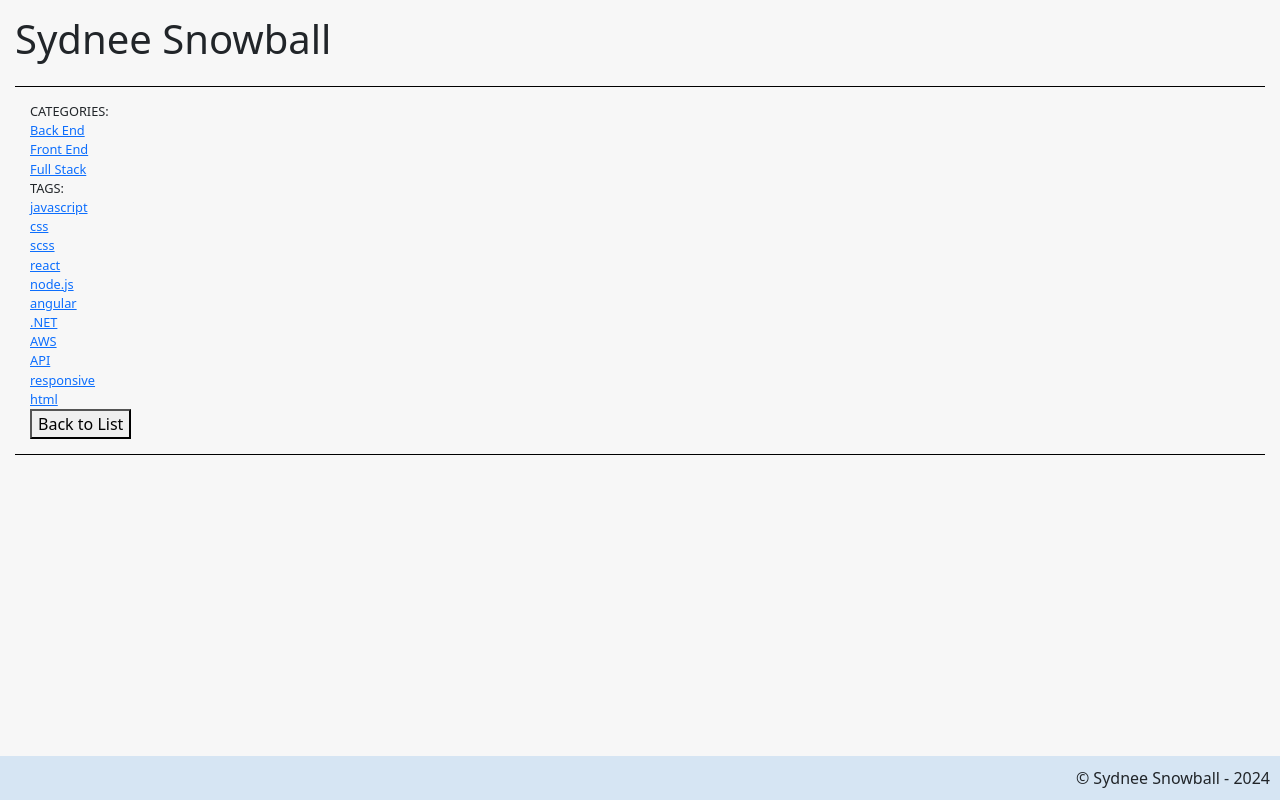
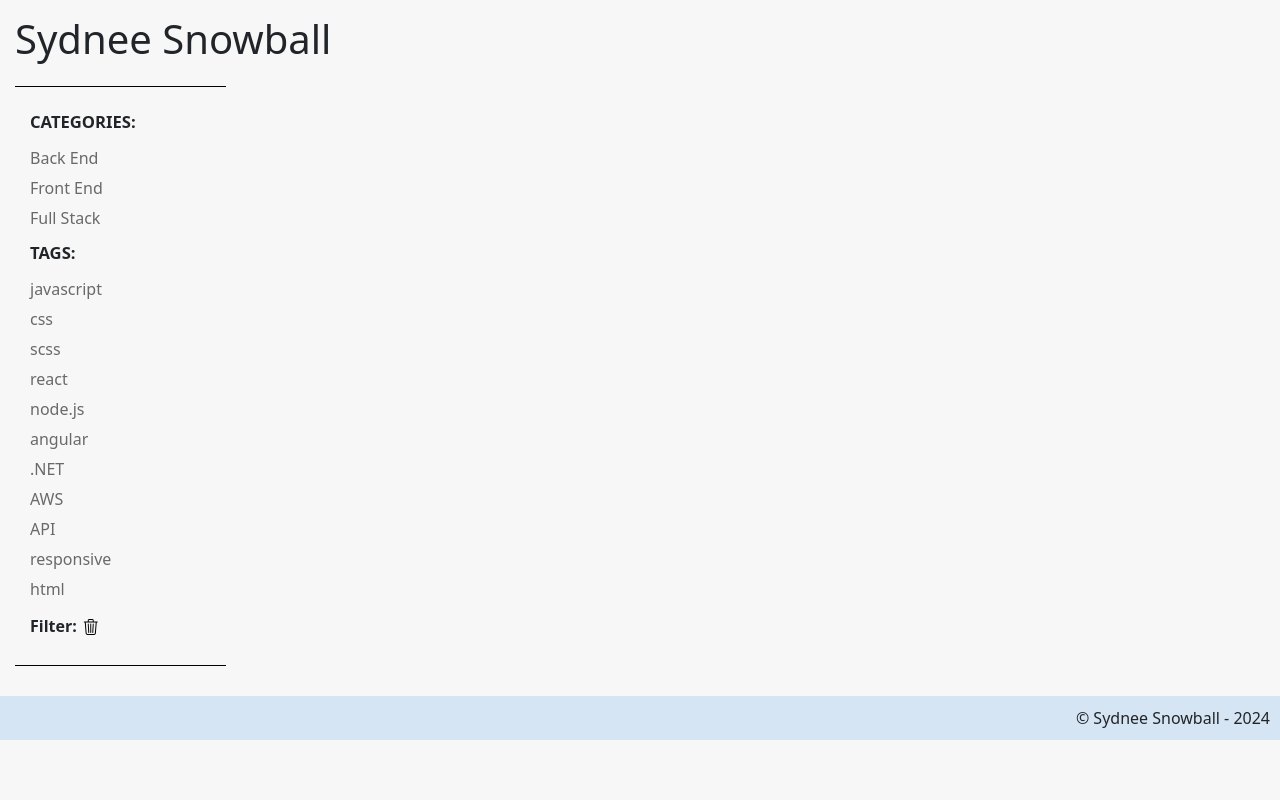
Before and after one commit to sydsnow/Angular-Project, an Angular app: page / in a window 1280 px wide. Built offline with nearby package versions, Linux system fonts and the light colour scheme.

Commit message:
some styling

```diff
--- a/src/app/app.component.html
+++ b/src/app/app.component.html
@@ -7,14 +7,14 @@
       <section class="filter">
         <div class="filters-section">
           <div class="categories">
-            CATEGORIES:
+            <p class="nav-heading">CATEGORIES:</p>
             <app-category
               [categoryFilter]="categoryFilter"
               (newCategoryFilterEvent)="setCategoryFilter($event)"
             ></app-category>
           </div>
           <div class="tags">
-            TAGS:
+            <p class="nav-heading">TAGS:</p>
             <app-tag
               [tagFilter]="tagFilter"
               (newTagFilterEvent)="setTagFilter($event)"
@@ -24,29 +24,15 @@
             {{ categoryFilter?.name || tagFilter?.name }}:
             <button (click)="clearFilters()" class="btn btn-danger" id="clear-button">Clear</button>
           </div> -->
-          <a href="/projects">
-            <button>Back to List</button>
-          </a>
+          <div id="current-filter">
+            <div id="filter-div">Filter:</div>
+            <a href="/projects">
+              <button id="clear-button"><i class="bi bi-trash3"></i></button>
+            </a>
+          </div>
         </div>
       </section>
       <router-outlet></router-outlet>
-      <!-- <section class="projects-container" *ngIf="!selectedProject">
-        <app-project
-          [categoryFilter]="categoryFilter"
-          (newCategoryFilterEvent)="setCategoryFilter($event)"
-          [tagFilter]="tagFilter"
-          (newTagFilterEvent)="setTagFilter($event)"
-          (newSelectedProjectEvent)="setSelectedProject($event)"
-        ></app-project>
-      </section>
-      <section class="project-detail-container" *ngIf="selectedProject">
-        <button (click)="clearSelectedProject()">
-          Back to list
-        </button>
-        <app-project-detail
-          [project]="selectedProject"
-        ></app-project-detail>
-      </section> -->
     </main>
     <footer>&copy; {{ author }} - {{ date.getFullYear() }}</footer>
   </div>
--- a/src/app/app.component.scss
+++ b/src/app/app.component.scss
@@ -1,7 +1,7 @@
 main {
     display: flex;
-    flex-direction: column;
-    flex: 1;
+    flex-direction: row;
+    //flex: 1;
     padding: 15px;
 }
 
@@ -41,6 +41,8 @@ header {
     border-top: 0.5px solid black;
     border-bottom: 0.5px solid black;
     padding: 15px;
+    padding-right: 90px;
+    height: 580px
 }
 
 #categories, #tags {
@@ -72,14 +74,21 @@ header {
 body {
   background-color: #f7f7f7;
 }
-// @media (min-width: 1024px) {
-//     .projects-container {
-//         display: grid;
-//         grid-template-columns: 1fr 1fr;
-//     }
-// }
-// @media (min-width: 1280px) {
-//     .projects-container {
-//         grid-template-columns: 1fr 1fr 1fr;
-//     }
-// }
+.nav-heading {
+  font-weight: 600;
+  font-size: 1.3em;
+  padding: 0.5rem 0;
+  margin: 0;
+}
+#clear-button {
+  border: none;
+  background-color:#f7f7f7 ;
+  padding-bottom: 10px;
+}
+#current-filter {
+  display: flex;
+  align-items: center;
+}
+#filter-div {
+  font-weight: 600;
+}
--- a/src/app/components/category/category.component.html
+++ b/src/app/components/category/category.component.html
@@ -1,7 +1,7 @@
 <div class="categories">
     <div *ngFor="let category of categories"
         (click)="setCategoryFilter(category)"
-        id="filter-buttons">
+        class="filter-buttons">
         <a [href]="'/projects/categories/' + category.slug">
             {{ category.name }}
         </a>
--- a/src/app/components/category/category.component.scss
+++ b/src/app/components/category/category.component.scss
@@ -0,0 +1,16 @@
+a {
+    text-decoration: none;
+    color: rgb(106, 105, 105);
+}
+a:hover {
+    color: darkcyan;
+
+}
+.filter-buttons {
+    padding: 3px 0;
+    font-size: 1rem;
+}
+.filter-buttons:hover {
+    margin-left: 8px;
+    transition: 0.2s ease;
+}
--- /dev/null
+++ b/src/app/components/laptop/laptop.component.html
@@ -0,0 +1,9 @@
+<div class="container">
+    <div class="laptop">
+      <div class="laptop__screen"><img [src]="image" width="1600" height="1000" alt="Screen"/></div>
+      <div class="laptop__bottom">
+        <div class="laptop__under"></div>
+      </div>
+      <div class="laptop__shadow"></div>
+    </div>
+</div>
--- /dev/null
+++ b/src/app/components/laptop/laptop.component.scss
@@ -0,0 +1,97 @@
+html {
+	font-size: 62.5%;
+}
+
+body {
+	font-size: 1.4rem;
+	padding: 80px;
+	background: #6A84ED;
+}
+
+.laptop {
+	position: relative;
+	margin: auto;
+	max-width: 20rem;
+    //max-height: 250px;
+
+	.laptop__screen {
+		position: relative;
+		//z-index: 1;
+		padding: 3%;
+		border-radius: 0.5rem;
+		background: #ecf1f7;
+		background-image: linear-gradient(to bottom, #333, #111);
+		box-shadow: 0 .1rem 0 #cfcfcf;
+		border: 2px solid #ccc;
+
+		img {
+			display: block;
+			max-width: 100%;
+			height: auto;
+			aspect-ratio: attr(width) / attr(height);
+			background: #000;
+		}
+	}
+
+	.laptop__bottom {
+		position: relative;
+		//z-index: 1;
+		margin-right: -7%;
+		margin-left: -7%;
+		height: .2rem;
+		background: #e9eff5;
+		background-image: linear-gradient(to right, #d2dde9 0%, #f9fcff 15%, #e5ebf2 40%, #e5ebf2 60%, #f9fcff 85%, #d2dde9 100%);
+
+		&::before {
+			display: block;
+			margin: 0 auto;
+			width: 20%;
+			height: .2rem;
+			border-radius: 0 0 .2rem .2rem;
+			background: #f6f9fc;
+			background-image: linear-gradient(to right, #c3cfdb 0%, #f6f9fc 10%, #f6f9fc 90%, #c3cfdb 100%);
+			content: " ";
+		}
+	}
+
+	.laptop__under {
+		position: absolute;
+		top: 100%;
+		left: 25%;
+		display: block;
+		width: 50%;
+		height: 0.4rem;
+		background: #e2e8f0;
+		background-image: linear-gradient(to bottom, #e2e8f0, #bec7d1);
+
+		&::after, &::before {
+			position: absolute;
+			top: 0%;
+			right: 100%;
+			bottom: 0;
+			display: block;
+			width: 50%;
+			border-bottom-left-radius: 100%;
+			background: inherit;
+			content: " ";
+		}
+
+		&::after {
+			right: auto;
+			left: 100%;
+			border-bottom-right-radius: 100%;
+			border-bottom-left-radius: 0;
+		}
+	}
+
+	.laptop__shadow {
+		position: absolute;
+		right: -10%;
+		bottom: -1rem;
+		left: -10%;
+		z-index: 0;
+		height: 1rem;
+		background: radial-gradient(ellipse closest-side,#000,transparent);
+		opacity: 0.5;
+	}
+}
--- a/src/app/components/project/project.component.html
+++ b/src/app/components/project/project.component.html
@@ -5,28 +5,23 @@
     [class.hidden]="isProjectHidden(project)"
     (click)="setSelectedProject(project)"
   >
-    <section>
-      <img
-          *ngIf="project.image"
-          [src]="'../../assets/images/' + project.image"
-          alt="Image of {{ project.title }}"
-          id="project-image"
-        />
+    <section id="laptop-container">
+      <app-laptop [image]="'../../assets/images/' + project.image"></app-laptop>
     </section>
     <footer id="footer-container">
       <a href="/projects/{{ project?.slug }}">
-        <h3>{{ project.title }}</h3>
+        <h3 id="project-title">{{ project.title }}</h3>
       </a>
       <p *ngIf="project.category" id="categories" >
         Category:
-        <a [href]="'/projects/categories/' + project.category.slug">
+        <a [href]="'/projects/categories/' + project.category.slug" class="project-filters">
           {{ project.category.name }}
         </a>
       </p>
       <p *ngIf="project.tags" id="tags">
         Tags:
         <span *ngFor="let tag of project.tags; let last = last" (click)="setTagFilter(tag)">
-          <a [href]="'/projects/tags/' + tag.slug">
+          <a [href]="'/projects/tags/' + tag.slug" class="project-filters">
             {{ tag.name }}{{ !last ? ', ' : '' }}
           </a>
         </span>
--- a/src/app/components/project/project.component.scss
+++ b/src/app/components/project/project.component.scss
@@ -8,24 +8,33 @@ a {
     text-decoration: none;
     color: black;
 }
+a:hover {
+    color: darkcyan;
+
+}
 #categories, #tags {
-    color: rgb(106, 105, 105);
     margin: 0;
+    color: black;
+    font-weight: 600;
 }
 #project-image {
-    width: 400px;
-    height: 300px;
+    //width: 400px;
+    //height: 300px;
     background-size: contain;
     border-bottom: 0.5px solid grey;
 }
 .projects {
     background-color: white;
-    margin: 15px;
+    margin: 40px 80px;
     display: flex;
     flex-direction: column;
     justify-content: center;
     align-items: center;
     width: 400px;
+    box-shadow: 2px 2px 15px 2px rgba(0, 0, 0, 0.5);
+    // box-shadow: //2px 2px 20px 2px rgba(0, 0, 0, 0.5),
+    //         4px 4px 15px 4px rgba(0, 0, 0, 0.5);
+
 }
 #footer-container {
     display: flex;
@@ -34,12 +43,32 @@ a {
     justify-content: center;
     padding: 20px 0;
 }
-@media (min-width: 1024px) {
-    .projects-container {
-        display: grid;
-        grid-template-columns: 1fr 1fr 1fr;
-    }
+#laptop-container {
+    padding: 60px 0;
+    width: 100%;
+    background-color: rgb(204 196 186);
 }
+#project-title {
+    font-size: 1.5rem;
+}
+.projects-container {
+    width: 100%;
+    display: grid;
+    grid-template-columns: 1fr 1fr;
+    padding: 0 130px;
+    // flex-wrap: wrap;
+    // justify-content: center;
+}
+.project-filters {
+    color: rgb(106, 105, 105);
+    font-weight: 400;
+}
+// @media (min-width: 1024px) {
+//     .projects-container {
+//         display: grid;
+//         grid-template-columns: 1fr 1fr;
+//     }
+// }
 // @media (min-width: 1280px) {
 //     .projects-container {
 //         display: grid;
--- a/src/app/components/project/project.component.ts
+++ b/src/app/components/project/project.component.ts
@@ -8,13 +8,15 @@ import { ProjectService } from '../../services/project/project.service';
 import { ProjectDetailComponent } from '../project-detail/project-detail.component';
 import { Tag } from '../../models/tag';
 import { Category } from '../../models/category';
+import { LaptopComponent } from '../laptop/laptop.component';
 
 @Component({
   selector: 'app-project',
   standalone: true,
   imports: [
     CommonModule,
-    ProjectDetailComponent
+    ProjectDetailComponent,
+    LaptopComponent
   ],
   templateUrl: './project.component.html',
   styleUrl: './project.component.scss'
--- a/src/app/components/tag/tag.component.html
+++ b/src/app/components/tag/tag.component.html
@@ -1,6 +1,6 @@
 <div class="tags">
     <div *ngFor="let tag of tags"
-         id="filter--tags-buttons"
+        class="filter-buttons"
          (click)="setTagFilter(tag)">
          <a [href]="'/projects/tags/' + tag.slug">
             {{ tag.name }}
--- a/src/app/components/tag/tag.component.scss
+++ b/src/app/components/tag/tag.component.scss
@@ -0,0 +1,16 @@
+a {
+    text-decoration: none;
+    color: rgb(106, 105, 105);
+}
+a:hover {
+    color: darkcyan;
+
+}
+.filter-buttons {
+    padding: 3px 0;
+    font-size: 1rem;
+}
+.filter-buttons:hover {
+    margin-left: 8px;
+    transition: 0.2s ease;
+}
```
Also changed, not shown: src/app/components/laptop/laptop.component.ts (added, +12 -0 lines), 1 other file (tests, documents, lock files or other folders).
